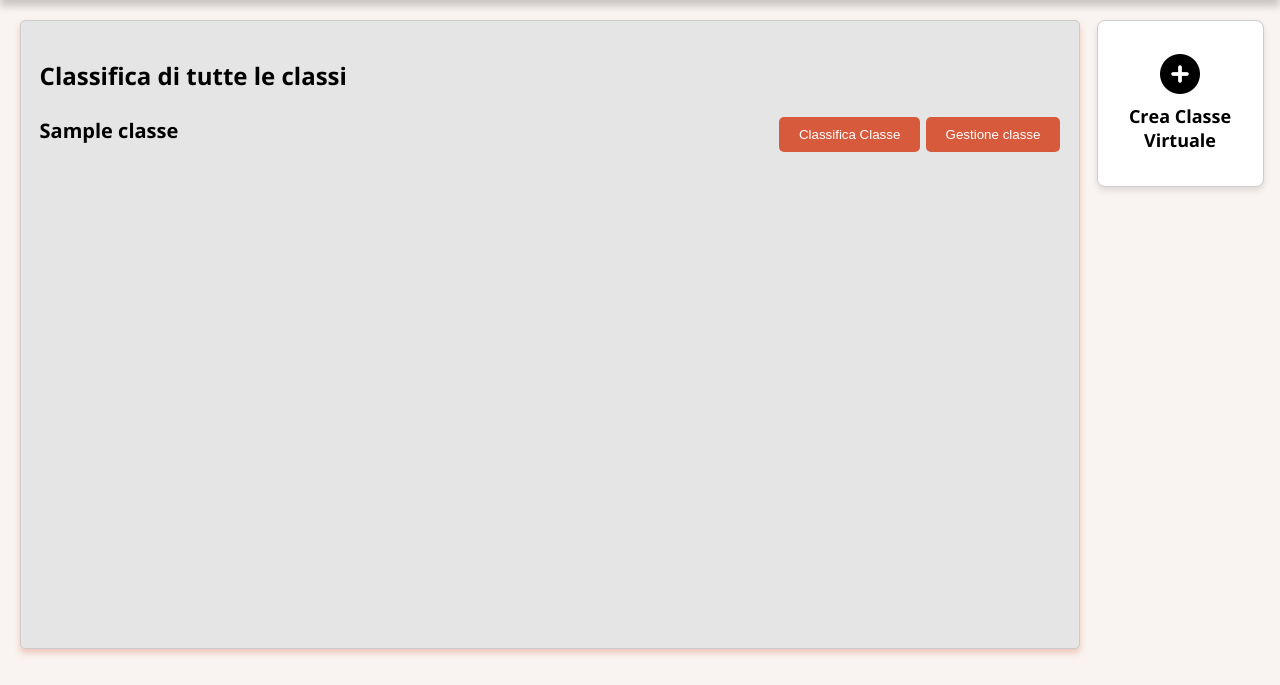
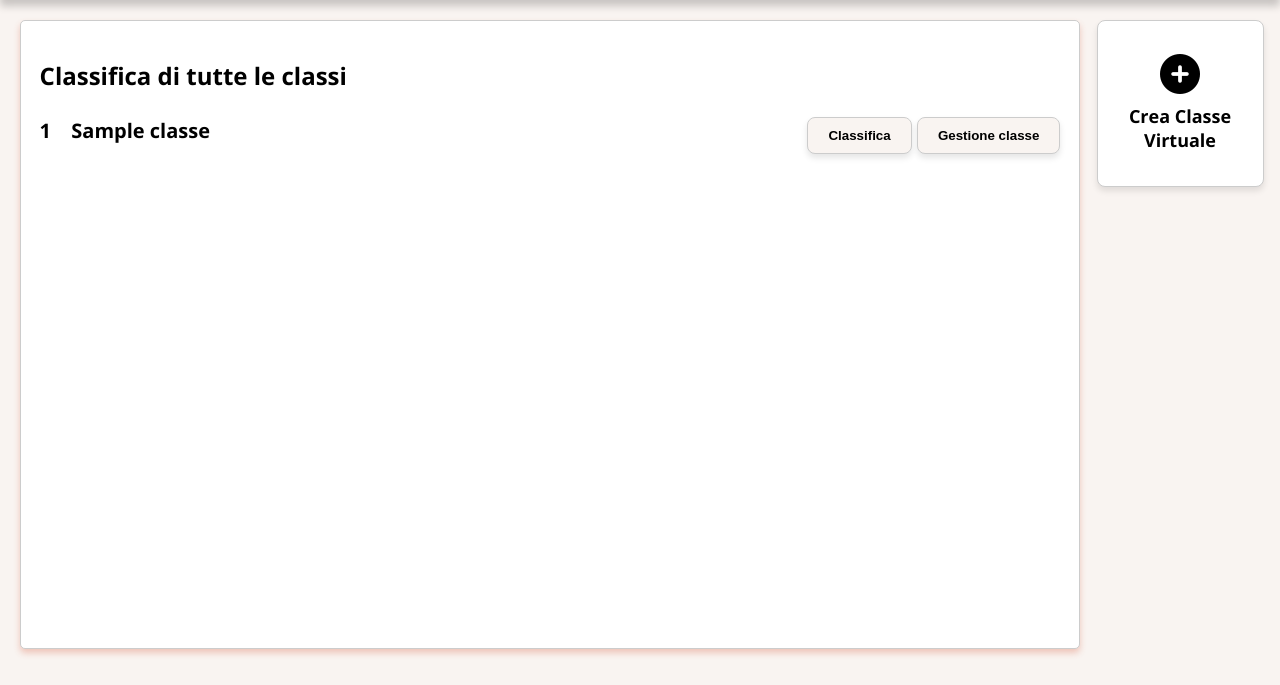
Before and after one commit to wassupiari/BeYourChoice, a Flask app: template app/templates/dashboardDocente.html in a window 1280 px wide. Shown: the part 115-800 px from the top of the page. Run offline with Flask 3, Linux system fonts and the light colour scheme; the template is opened without the code that fills it: most values are stand-ins (such as "Sample title", 1, 10 or a date in 2020); parts of the project's set-up code (start-up, migrations or seed data) failed here and were passed over.

Commit message:
cambiato un po' il css :)

```diff
--- a/app/templates/dashboardDocente.html
+++ b/app/templates/dashboardDocente.html
@@ -17,10 +17,11 @@
             <ul>
                 {% for classe in classi %}
                 <li>
-                    <strong>{{ classe.Nome_Classe }}</strong>
+                    <td style="width:2%" ><strong>{{ loop.index }}</strong></td>
+                    <strong class="text-left">{{ classe.Nome_Classe }}</strong>
                     <span>
                         <a class="pulsante" href="{{ url_for('dashboardDocente.classifica_classe', id_classe=classe.ID_Classe) }}">
-                            <button class="button">Classifica Classe</button>
+                            <button class="button">Classifica</button>
                         </a>
                         <a class="pulsante">
                             <button class="button">Gestione classe</button>
--- a/public/css/styledashboarddoc.css
+++ b/public/css/styledashboarddoc.css
@@ -13,9 +13,10 @@
   padding: 1.5%;
   border: 1px solid #ccc;
   border-radius: 5px;
-  background-color: #e5e5e5;
+  background-color: #ffffff;
   box-shadow: 0 4px 6px rgba(215, 90, 61, 0.3);
   height: calc(100vh - 210px); /* Altezza dinamica considerando header e margini */
+  overflow-y: auto;
 }
 
 /* Lista e pulsanti */
@@ -45,15 +46,23 @@ li {
 
 .button {
   padding: 10px 20px;
-  background-color: #d75a3d;
-  color: white;
+  background-color: #f9f4f1;
+  color: #000000;
+  font-weight: 600;
   border: none;
   border-radius: 5px;
+  border: 1px solid #ccc; /* Bordi visibili */
+  border-radius: 8px; /* Leggera arrotondatura degli angoli */
+  box-shadow: 0 4px 6px rgba(0, 0, 0, 0.1); /* Effetto ombra */
   cursor: pointer;
+  transition: box-shadow 0.3s ease, transform 0.3s ease; /* Effetti al passaggio del mouse */
 }
 
 button:hover {
-  background-color: #b94b32;
+  background-color: #d75a3d;
+  color: #ffffff;
+  transform: scale(1.05); /* Leggero ingrandimento al passaggio del mouse */
+  box-shadow: 0 6px 10px rgba(0, 0, 0, 0.15); /* Ombra più intensa su hover */
 }
 
 /* Sidebar */
@@ -114,3 +123,9 @@ a {
   color: #ffffff;
   text-decoration: none;
 }
+
+.text-left {
+    text-align: left;
+    margin-left: 1px;
+    width: 45%;
+}
```
Also changed, not shown: public/css/styleClasse.css (+7 -7 lines).
